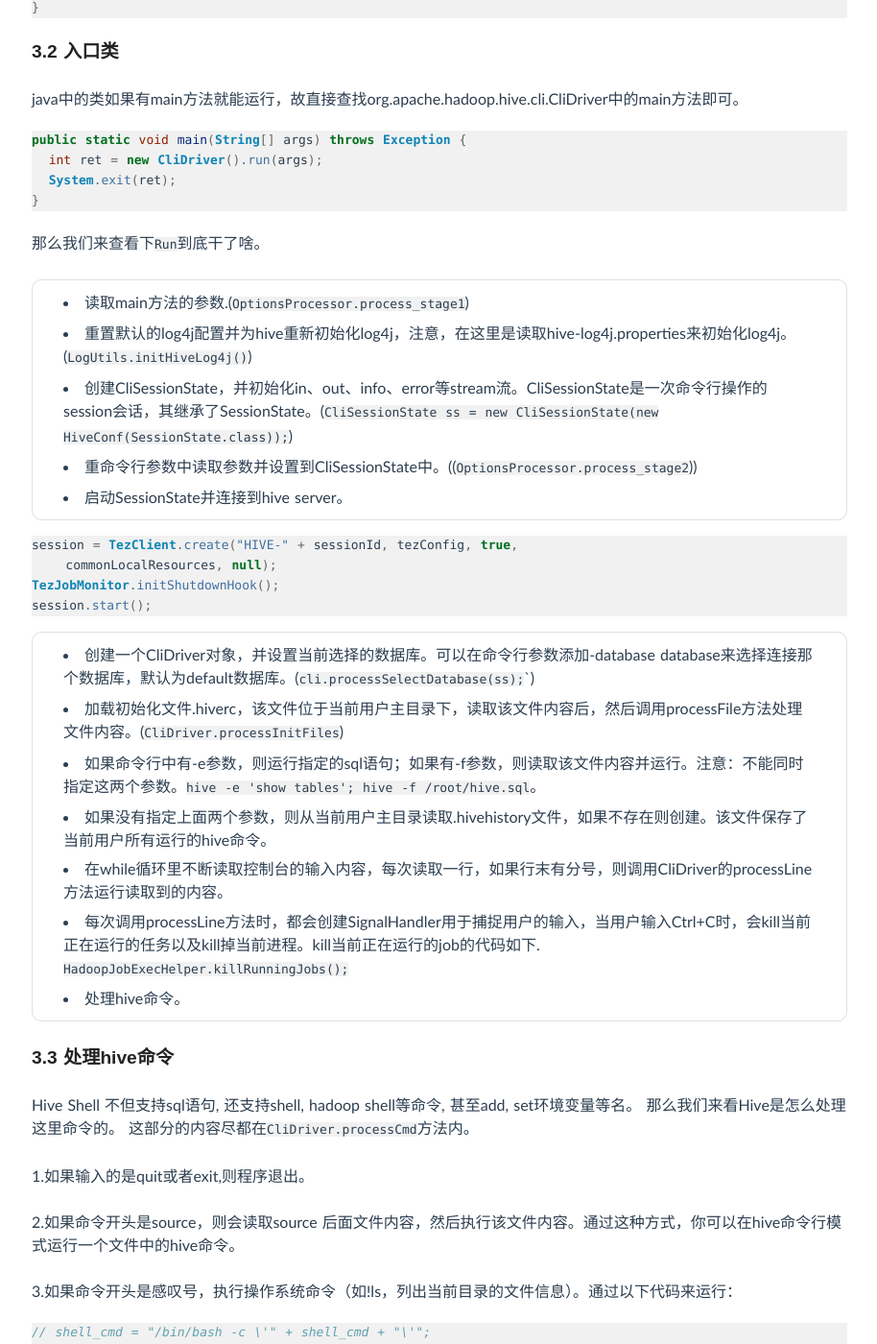
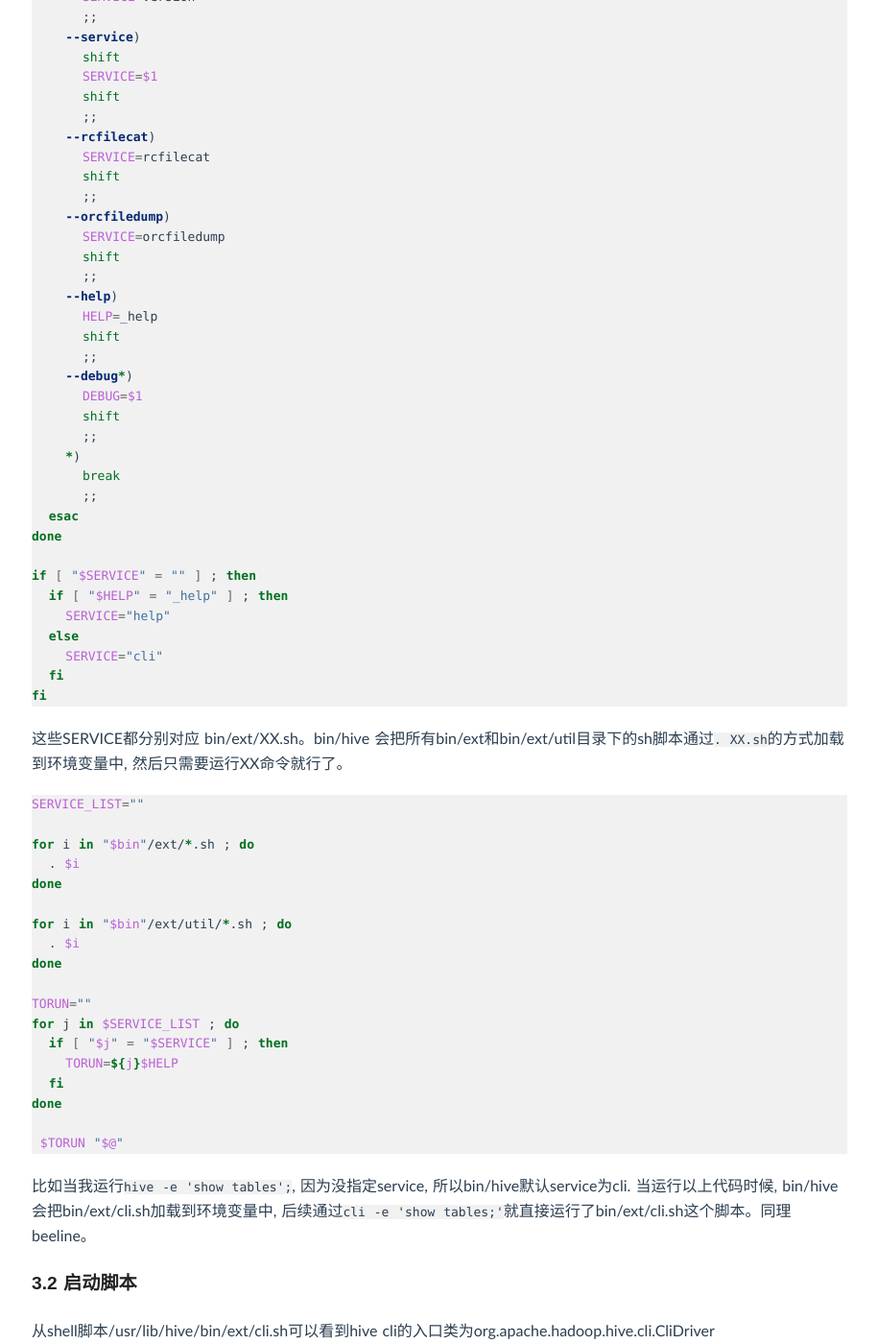
Before and after one commit to luyee/lamborryan.github.io, a Jekyll site: the page built from _posts/2016/2016-04-13-hive-src-entrance.md, in a window 1280 px wide and 1400 px high, scrolled down 2334 px. Shown: the whole window at 96% size, without its empty margins (182-1096 px from the left). Built offline with Jekyll 4.4.1, drawn with Linux system fonts in a browser that asks for light colours; comment, search, counter and statistics services are not loaded; some of the changed text lies outside the part shown.

Commit message:
no message

````diff
--- a/_posts/2016/2016-04-13-hive-src-entrance.md
+++ b/_posts/2016/2016-04-13-hive-src-entrance.md
@@ -44,7 +44,81 @@ Hive还支持Jdbc和Odbc调用。JDBC Hive已经自带, HiveServer2的odbc hive
 
 ## 3. Cli入口
 
-### 3.1 启动脚本
+### 3.1 bin/hive
+
+首先, 我们来搞懂下hive这个客户端脚本. 在$HIVE_HOME/bin目录下存在ext目录, 他里面存放了各种启动脚本比如cli.sh, beeline.sh。 而这些脚本都是在bin/hive中被调用的。
+
+在bin/hive脚本中存在以下几个service:
+
+```shell
+while [ $# -gt 0 ]; do
+  case "$1" in
+    --version)
+      shift
+      SERVICE=version
+      ;;
+    --service)
+      shift
+      SERVICE=$1
+      shift
+      ;;
+    --rcfilecat)
+      SERVICE=rcfilecat
+      shift
+      ;;
+    --orcfiledump)
+      SERVICE=orcfiledump
+      shift
+      ;;
+    --help)
+      HELP=_help
+      shift
+      ;;
+    --debug*)
+      DEBUG=$1
+      shift
+      ;;
+    *)
+      break
+      ;;
+  esac
+done
+
+if [ "$SERVICE" = "" ] ; then
+  if [ "$HELP" = "_help" ] ; then
+    SERVICE="help"
+  else
+    SERVICE="cli"
+  fi
+fi
+```
+
+这些SERVICE都分别对应 bin/ext/XX.sh。bin/hive 会把所有bin/ext和bin/ext/util目录下的sh脚本通过```. XX.sh```的方式加载到环境变量中, 然后只需要运行XX命令就行了。
+
+```shell
+SERVICE_LIST=""
+
+for i in "$bin"/ext/*.sh ; do
+  . $i
+done
+
+for i in "$bin"/ext/util/*.sh ; do
+  . $i
+done
+
+TORUN=""
+for j in $SERVICE_LIST ; do
+  if [ "$j" = "$SERVICE" ] ; then
+    TORUN=${j}$HELP
+  fi
+done
+
+ $TORUN "$@"
+```
+
+比如当我运行```hive -e 'show tables';```, 因为没指定service, 所以bin/hive默认service为cli. 当运行以上代码时候, bin/hive会把bin/ext/cli.sh加载到环境变量中, 后续通过```cli -e 'show tables;'```就直接运行了bin/ext/cli.sh这个脚本。同理beeline。
+
+### 3.2 启动脚本
 
 从shell脚本/usr/lib/hive/bin/ext/cli.sh可以看到hive cli的入口类为org.apache.hadoop.hive.cli.CliDriver
 
@@ -73,29 +147,40 @@ public static void main(String[] args) throws Exception {
 
 那么我们来查看下```Run```到底干了啥。
 
-* 读取main方法的参数.(```OptionsProcessor.process_stage1```)
-* 重置默认的log4j配置并为hive重新初始化log4j，注意，在这里是读取hive-log4j.properties来初始化log4j。(```LogUtils.initHiveLog4j()```)
-* 创建CliSessionState，并初始化in、out、info、error等stream流。CliSessionState是一次命令行操作的session会话，其继承了SessionState。(``` CliSessionState ss = new CliSessionState(new HiveConf(SessionState.class));```)
-* 重命令行参数中读取参数并设置到CliSessionState中。((```OptionsProcessor.process_stage2```))
-* 启动SessionState并连接到hive server。
+* 读取main方法的参数.
+* 重置默认的log4j配置并为hive重新初始化log4j，注意，在这里是读取hive-log4j.properties来初始化log4j。
+* 创建CliSessionState，并初始化in、out、info、error等stream流。CliSessionState是一次命令行操作的session会话，其继承了SessionState。
+* 重命令行参数中读取参数并设置到CliSessionState中。
+* 启动SessionState。
+
+> 根据OptionsProcessor类的源码来看, 虽然CliDriver里面出现了CliSessionState, 但是它并不提供远程调用。也就是说CliDriver其实只支持本地调用。OptionsProcessor主要将命令行参数转换为CliSessionState. 而在Run的流程中SessionState只有当HIVE_EXECUTION_ENGINE为tez才会去连接server。一般情况下这个CliSessionState是本地的,只是定义了这个类且作为存储数据用而已。不要被```CliDriver.run()```里面的```SessionState.start(ss)```迷惑了。
 
 ```java
-session = TezClient.create("HIVE-" + sessionId, tezConfig, true,
-    commonLocalResources, null);
-TezJobMonitor.initShutdownHook();
-session.start();
+if (HiveConf.getVar(startSs.getConf(), HiveConf.ConfVars.HIVE_EXECUTION_ENGINE)
+        .equals("tez") && (startSs.isHiveServerQuery == false)) {
+      try {
+        if (startSs.tezSessionState == null) {
+          startSs.tezSessionState = new TezSessionState(startSs.getSessionId());
+        }
+        if (!startSs.tezSessionState.isOpen()) {
+          startSs.tezSessionState.open(startSs.conf); // should use conf on session start-up
+        }
+      } catch (Exception e) {
+        throw new RuntimeException(e);
+      }
+    }
 ```
 
-* 创建一个CliDriver对象，并设置当前选择的数据库。可以在命令行参数添加-database database来选择连接那个数据库，默认为default数据库。(``cli.processSelectDatabase(ss);```)
-* 加载初始化文件.hiverc，该文件位于当前用户主目录下，读取该文件内容后，然后调用processFile方法处理文件内容。(```CliDriver.processInitFiles```)
-* 如果命令行中有-e参数，则运行指定的sql语句；如果有-f参数，则读取该文件内容并运行。注意：不能同时指定这两个参数。```hive -e 'show tables'; hive -f /root/hive.sql```。
-* 如果没有指定上面两个参数，则从当前用户主目录读取.hivehistory文件，如果不存在则创建。该文件保存了当前用户所有运行的hive命令。
-* 在while循环里不断读取控制台的输入内容，每次读取一行，如果行末有分号，则调用CliDriver的processLine方法运行读取到的内容。
+* 创建一个CliDriver对象，并设置当前选择的数据库。可以在命令行参数添加-database database来选择连接那个数据库，默认为default数据库。
+* 加载初始化文件.hiverc，该文件位于当前用户主目录下，读取该文件内容后，然后调用processFile方法处理文件内容。
+* 如果命令行中有-e参数，则运行指定的sql语句, ```CliDriver.processLine```；如果有-f参数，则读取该文件内容并运行,```CliDriver.processFile```。注意：不能同时指定这两个参数。
+* 如果即没有-e, 也没有-f, 则说明是交互式的方式启动的。那么就会调用```    setupConsoleReader();
+```来启动Console交互。在while循环里不断读取控制台的输入内容，每次读取一行，如果行末有分号，则调用CliDriver的processLine方法运行读取到的内容。
 * 每次调用processLine方法时，都会创建SignalHandler用于捕捉用户的输入，当用户输入Ctrl+C时，会kill当前正在运行的任务以及kill掉当前进程。kill当前正在运行的job的代码如下. ```HadoopJobExecHelper.killRunningJobs();
 ```
-* 处理hive命令。
+* 无论最后是-e, -f还是都没有, 最后都是调用```processCmd```来处理处理hive命令。
 
-### 3.3 处理hive命令
+### 3.4 处理hive命令
 
 Hive Shell 不但支持sql语句, 还支持shell, hadoop shell等命令, 甚至add, set环境变量等名。 那么我们来看Hive是怎么处理这里命令的。 这部分的内容尽都在```CliDriver.processCmd```方法内。
 
````
Also changed, not shown: other parts of _posts/2016/2016-04-13-hive-src-entrance.md (+1 -1 lines).
